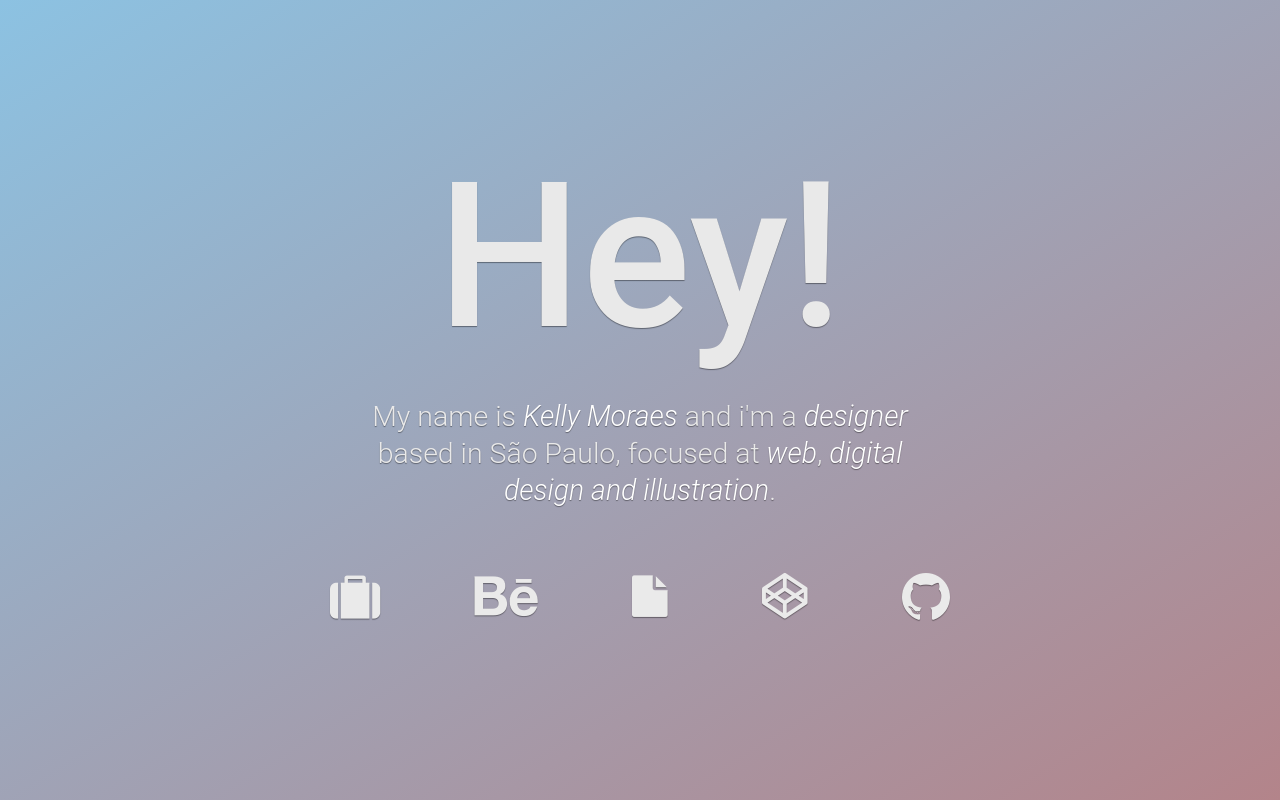
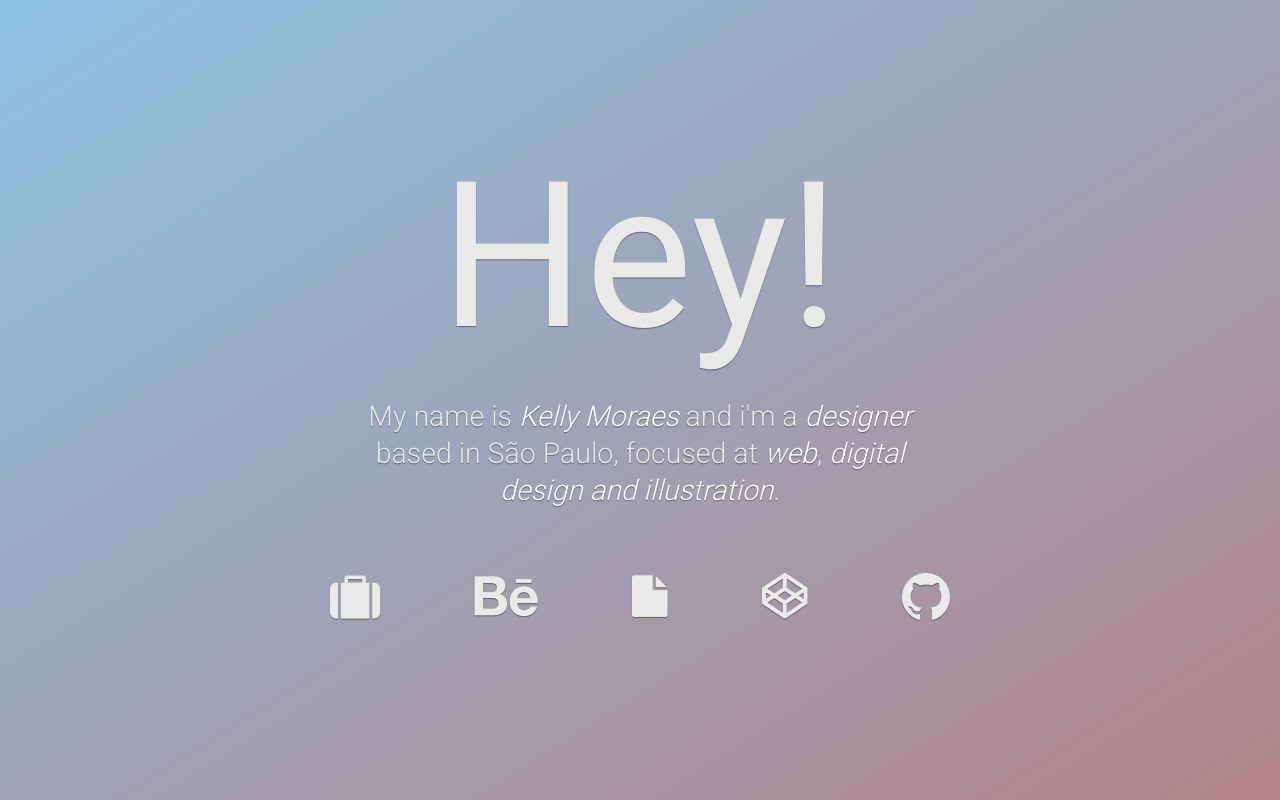
Before and after one commit to kellymoraes/kellymoraes.github.io, a plain HTML site: page index.html in a window 1280 px wide. Drawn offline with Linux system fonts and the light colour scheme.

Commit message:
adicionando google fonts

```diff
--- a/index.html
+++ b/index.html
@@ -5,6 +5,7 @@
 		<link href="css/reset.css" rel="stylesheet" type="text/css">
 		<link href="font-awesome/css/font-awesome.min.css"rel="stylesheet" type="text/css">
 		<link href="css/style.css" rel="stylesheet" type="text/css">
+		<link href="https://fonts.googleapis.com/css?family=Roboto:300,400" rel="stylesheet">
 		<meta charset="utf-8">
 		<meta name="viewport" content"width=device-width, initial-scaled=1, user-scalable=no">
 		<meta name="description" content="Kelly Moraes, designer freelancer residente em São Paulo, com foco em design gráfico, web, design digital e ilustração.">
```
Also changed, not shown: cv/curriculo.html (+1 -0 lines).
